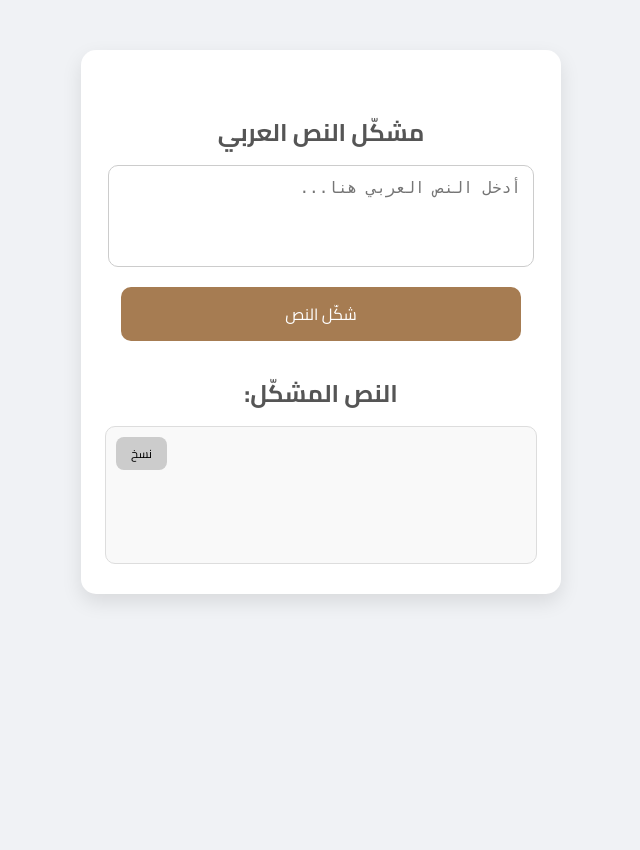
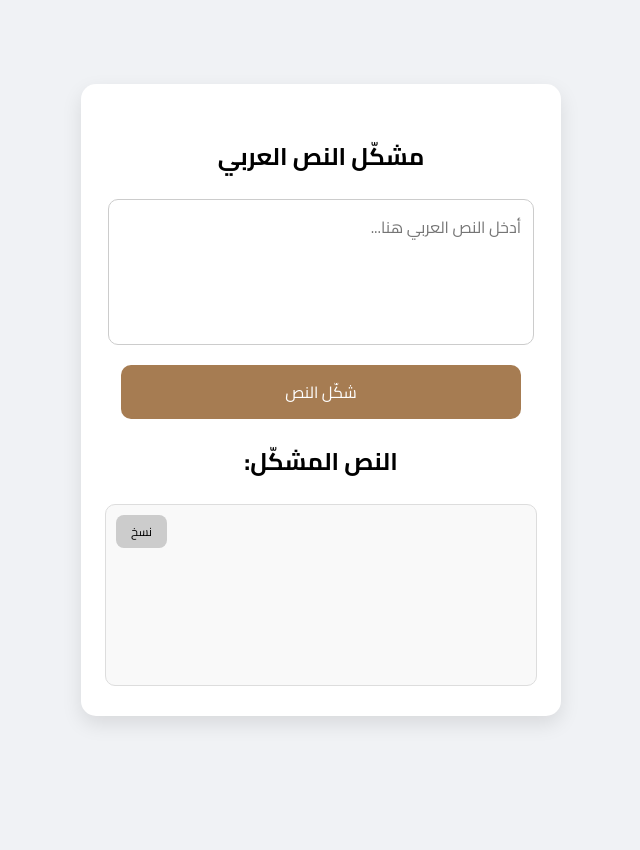
Before and after one commit to 2edx7/shaddah, a FastAPI app: page / in a window 1280 px wide. Shown: the whole page, without its empty margins (319-959 px from the left). After the commit the page ends 724 px from the top, so only its background shows below. Run offline with FastAPI, Linux system fonts and the light colour scheme.

Commit message:
Feature: update styles and resolve layout issues

```diff
--- a/static/style.css
+++ b/static/style.css
@@ -5,16 +5,15 @@
     padding: 0;
     display: flex;
     justify-content: center;
-    align-items: flex-start;
+    align-items: center;
     min-height: 100vh;
-    padding-top: 50px;
 }
 
 .container {
     background: #fff;
     padding: 30px 40px;
     border-radius: 15px;
-    box-shadow: 0 8px 20px rgba(0,0,0,0.1);
+    box-shadow: 0 8px 20px rgba(0, 0, 0, 0.1);
     width: 400px;
     max-width: 90%;
     text-align: right;
@@ -38,6 +37,7 @@
     border: 1px solid #ccc;
     resize: none;
     font-size: 16px;
+    font-family: 'Cairo', sans-serif;
     margin-bottom: 20px;
 }
 
@@ -58,8 +58,7 @@
     background-color: #8C5E3C;
 }
 
-h2 {
-    margin-top: 30px;
+h3 {
     margin-bottom: 10px;
     color: #555;
     font-weight: 700;
@@ -73,9 +72,11 @@
     border-radius: 10px;
     padding: 15px;
     font-size: 16px;
-    min-height: auto;
+    min-height: 150px;
     max-height: 300px;
     overflow-y: auto;
+    display: flex;
+    align-items: flex-start;
     white-space: pre-line;
 }
 
```
